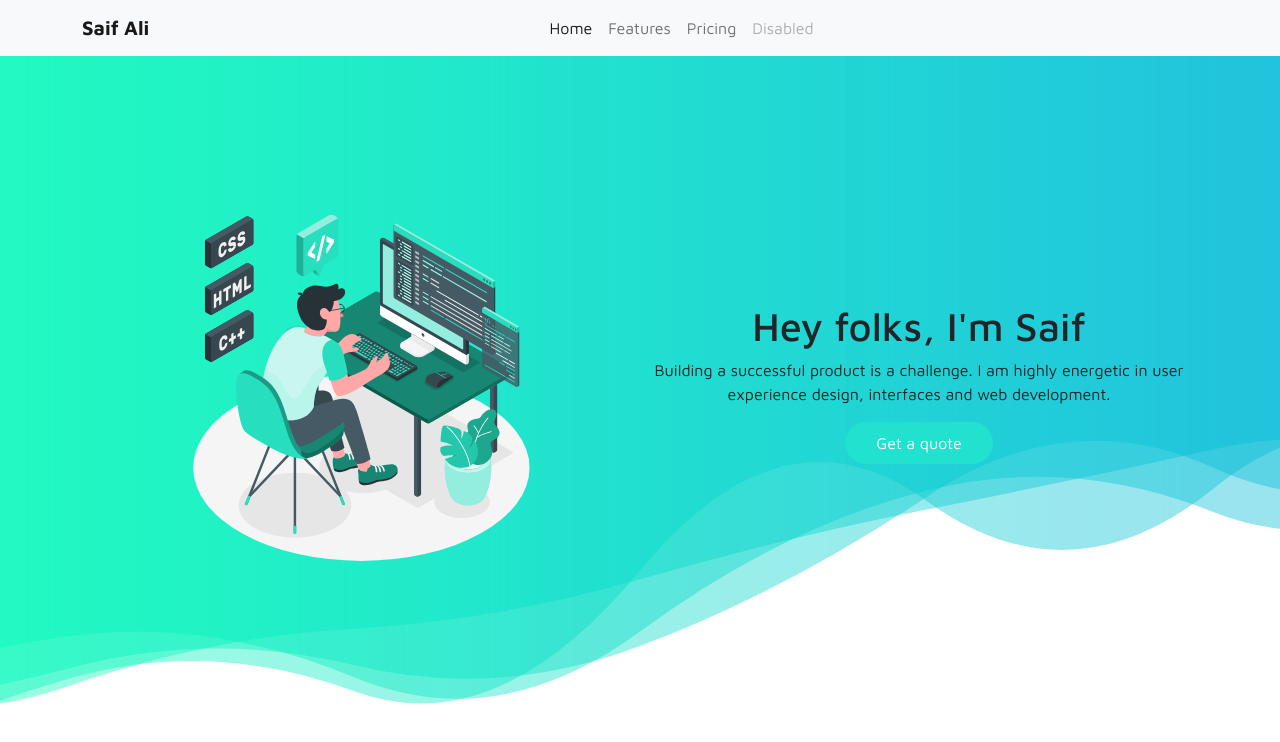
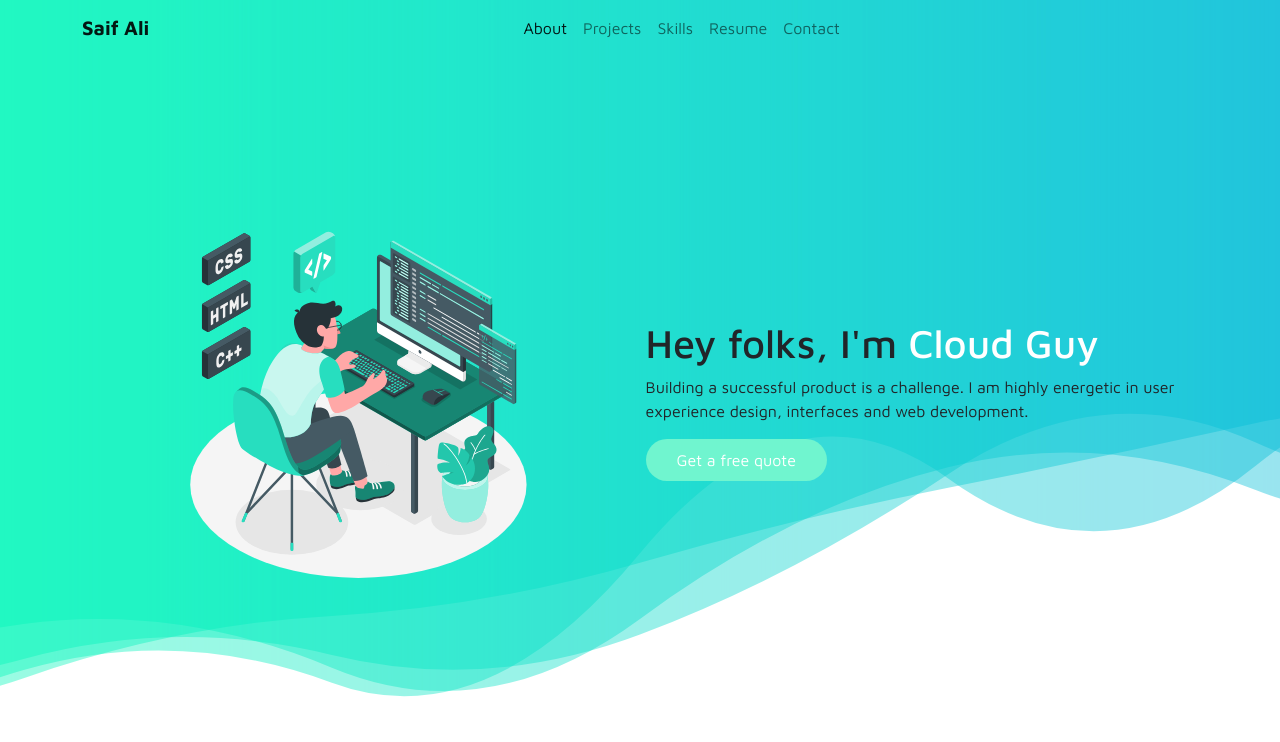
Before and after one commit to saif80ali/my-portfolio, a React (Create React App) app: page / in a window 1280 px wide. Shown: the top 742 px of the page. Built offline with nearby package versions, Linux system fonts and the light colour scheme.

Commit message:
Last Commit on 1st may

```diff
--- a/public/index.html
+++ b/public/index.html
@@ -43,6 +43,7 @@
       To begin the development, run `npm start` or `yarn start`.
       To create a production bundle, use `npm run build` or `yarn build`.
     -->
-    <script src="https://cdn.jsdelivr.net/npm/bootstrap@5.0.2/dist/js/bootstrap.bundle.min.js" integrity="sha384-MrcW6ZMFYlzcLA8Nl+NtUVF0sA7MsXsP1UyJoMp4YLEuNSfAP+JcXn/tWtIaxVXM" crossorigin="anonymous"></script>
+    <script src="https://cdn.jsdelivr.net/npm/@popperjs/core@2.9.2/dist/umd/popper.min.js" integrity="sha384-IQsoLXl5PILFhosVNubq5LC7Qb9DXgDA9i+tQ8Zj3iwWAwPtgFTxbJ8NT4GN1R8p" crossorigin="anonymous"></script>
+    <script src="https://cdn.jsdelivr.net/npm/bootstrap@5.0.2/dist/js/bootstrap.min.js" integrity="sha384-cVKIPhGWiC2Al4u+LWgxfKTRIcfu0JTxR+EQDz/bgldoEyl4H0zUF0QKbrJ0EcQF" crossorigin="anonymous"></script>
   </body>
 </html>
--- a/src/App.css
+++ b/src/App.css
@@ -1,38 +1,69 @@
-.App {
-  text-align: center;
+
+:root {
+  --success: #70f5cf;
 }
-
-.App-logo {
-  height: 40vmin;
-  pointer-events: none;
+.banner {
+  background-image: url('./assets/hero-bg.svg');
+  height: 100vh;
+  background-repeat: no-repeat;
+  background-size: cover;
+  background-position: center;
 }
-
-@media (prefers-reduced-motion: no-preference) {
-  .App-logo {
-    animation: App-logo-spin infinite 20s linear;
+.nav-transparent {
+  background: transparent;
+}
+.user-section {
+  display: flex;
+  align-items: center;
+  justify-content: center;
+  height: 100%;
+  justify-content: space-between;
+}
+.user-info, .user-profile {
+  padding-bottom: 10%;
+  @media screen and (min-width:999px) {
+    width: 49.5%;
   }
 }
-
-.App-header {
-  background-color: #282c34;
-  min-height: 100vh;
-  display: flex;
-  flex-direction: column;
-  align-items: center;
-  justify-content: center;
-  font-size: calc(10px + 2vmin);
+.user-profile {
+  text-align: center;
+  @media screen and (max-width:1000px) {
+    display: none;
+  }
+}
+.user-profile img {
+  height: 375px;
+}
+.custom-button {
+  border-radius: 50px;
+  padding: 8px 30px;
+  color: white;
+  background-color: var(--success);
+}
+.custom-button:hover {
+  background-color: white;
+  color: black;
+}
+.random-text {
   color: white;
 }
 
-.App-link {
-  color: #61dafb;
+.navbar-nav a {
+position: relative;
 }
-
-@keyframes App-logo-spin {
-  from {
-    transform: rotate(0deg);
-  }
-  to {
-    transform: rotate(360deg);
-  }
+.navbar-nav a:after{
+transition: all .5s;
+position: absolute;
+bottom: 0;
+left: 0;
+right: 0;
+margin: auto;
+width: 0%;
+content: '.';
+color: transparent;
+background: #aaa;
+height: 1px;
 }
+.navbar-nav a:hover:after {
+width: 100%;
+}
--- a/src/App.js
+++ b/src/App.js
@@ -1,11 +1,9 @@
 import './App.css';
 import HomeSection from './Components/HomeSection';
-import Navbar from './Components/Navbar';
 
 function App() {
   return (
     <div className="App">
-      <Navbar></Navbar>
       <HomeSection></HomeSection>
     </div>
   );
--- a/src/Components/HomeSection.js
+++ b/src/Components/HomeSection.js
@@ -1,19 +1,34 @@
-import React from 'react'
-import '../Stylesheets/style.css';
-import userImage from '../assets/person-with-laptop.svg'
+import React, { useState, useRef } from 'react';
+import userImage from '../assets/person-with-laptop.svg';
+import Navbar from './Navbar';
 
 
 export default function HomeSection() {
+  const options = ['Saif','Developer','Cloud Guy'];
+  const intervalRef = useRef(null);
+  const index = useRef(0);
+  const [random, setRandom] = useState(options[index.current]);
+
+  clearInterval(intervalRef.current);
+  intervalRef.current = setInterval(() => {
+    index.current = index.current + 1;
+    if (index.current > 2) {
+      index.current = 0;
+    }
+    setRandom(options[index.current]);
+  }, 1000);
+
   return (
     <section className='banner'>
+      <Navbar></Navbar>
         <div className="container user-section">
         <div className='user-profile'>
-                <img src={userImage} />
+                <img src={userImage} alt='User with computer' />
             </div>
             <div className='user-info'>
-                <h1>Hey folks, I'm Saif</h1>
+                <h1>Hey folks, I'm <span className='random-text'>{random}</span></h1>
                 <p>Building a successful product is a challenge. I am highly energetic in user experience design, interfaces and web development.</p>
-                <button type="button" class="btn custom-button">Get a quote</button>
+                <button type="button" className="btn custom-button">Get a free quote</button>
             </div>
 
         </div>
--- a/src/Components/Navbar.js
+++ b/src/Components/Navbar.js
@@ -2,7 +2,7 @@ import React from "react";
 
 export default function Navbar() {
   return (
-    <nav className="navbar navbar-expand-lg navbar-light bg-light">
+    <nav className="navbar navbar-expand-lg navbar-light nav-transparent">
     <div className="container">
       <a className="navbar-brand fw-bold" href="/">Saif Ali</a>
       <button className="navbar-toggler" type="button" data-bs-toggle="collapse" data-bs-target="/navbarNavAltMarkup" aria-controls="navbarNavAltMarkup" aria-expanded="false" aria-label="Toggle navigation">
@@ -10,10 +10,11 @@ export default function Navbar() {
       </button>
       <div className="collapse navbar-collapse justify-content-around" id="navbarNavAltMarkup">
         <div className="navbar-nav">
-          <a className="nav-link active" aria-current="page" href="/">Home</a>
-          <a className="nav-link" href="/">Features</a>
-          <a className="nav-link" href="/">Pricing</a>
-          <a className="nav-link disabled" href="/" tabindex="-1" aria-disabled="true">Disabled</a>
+          <a className="nav-link active" aria-current="page" href="/">About</a>
+          <a className="nav-link" href="/">Projects</a>
+          <a className="nav-link" href="/">Skills</a>
+          <a className="nav-link" href="/">Resume</a>
+          <a className="nav-link" href="/">Contact</a>
         </div>
       </div>
     </div>
```
